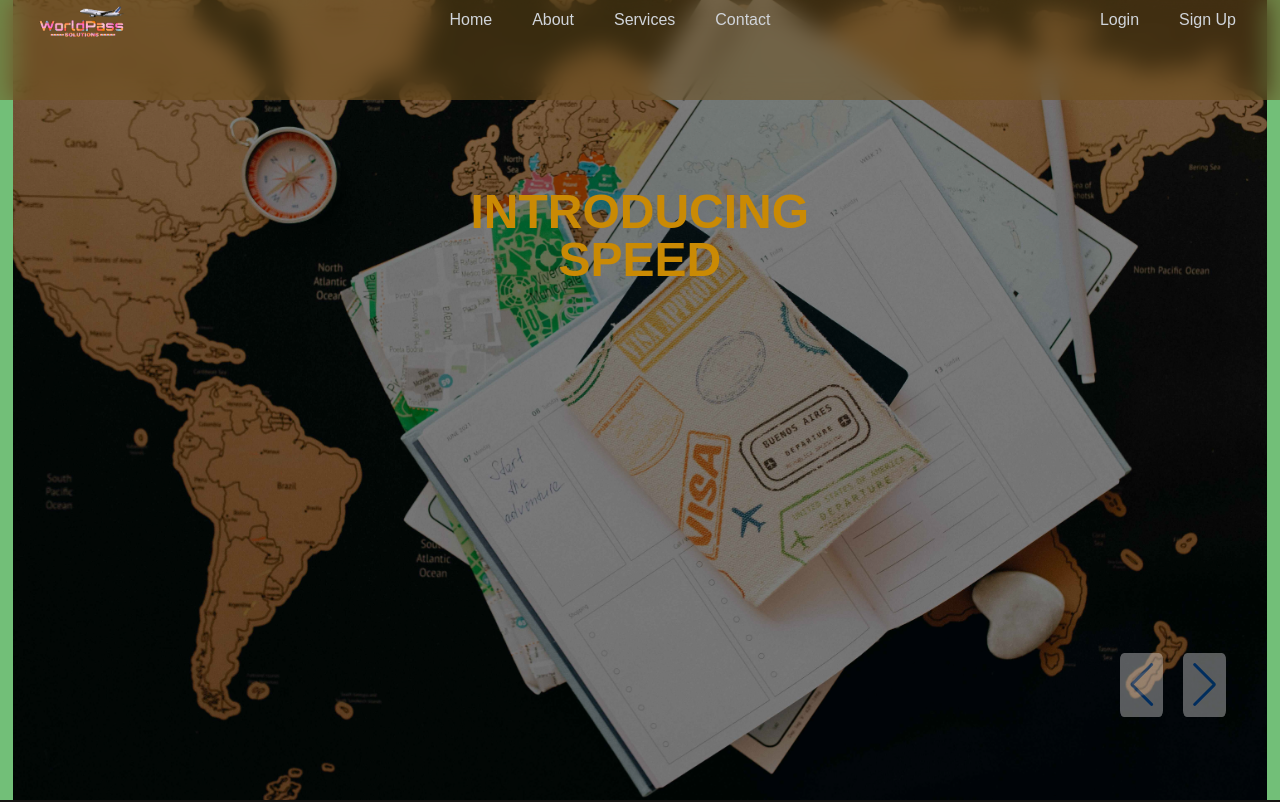
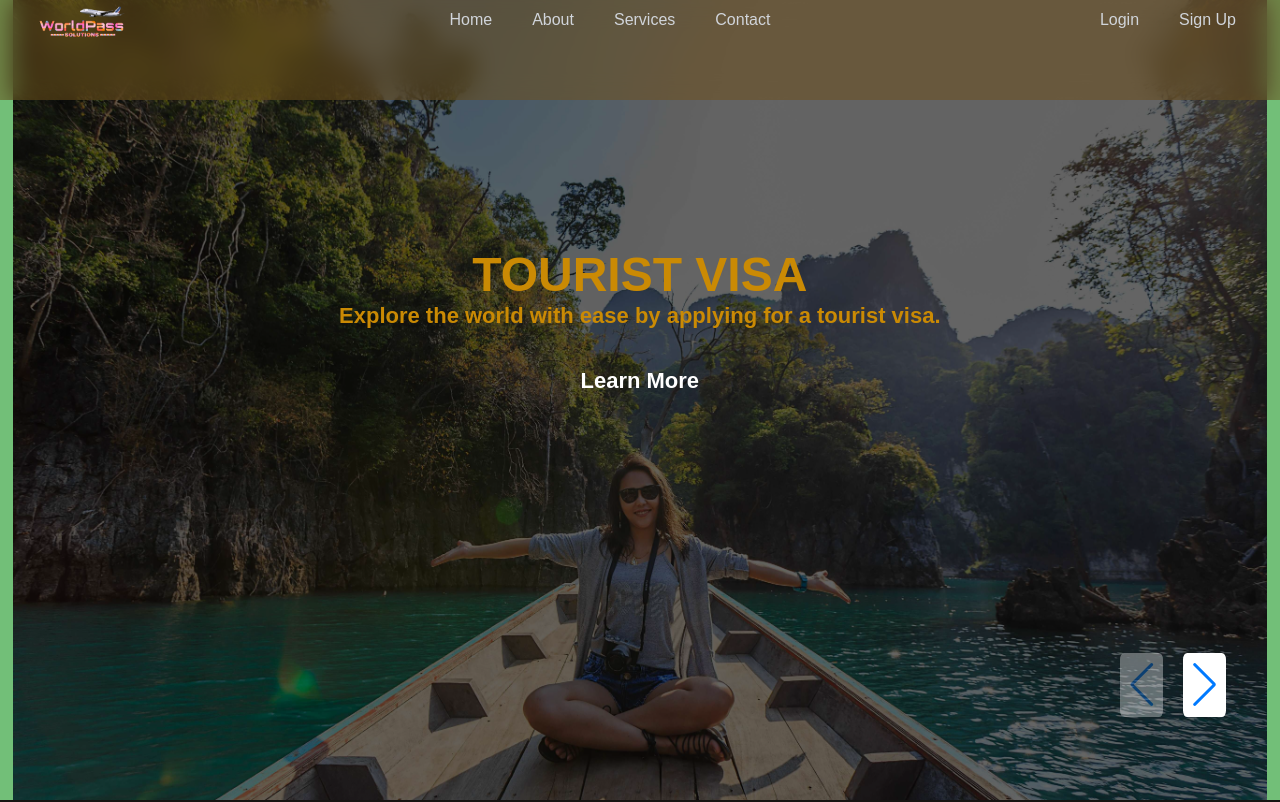
Before and after one commit to xnafi/worldpass-solutions, a Next.js app: page / in a window 1280 px wide. Shown: the top 802 px of the page. Built offline with nearby package versions, Linux system fonts and the light colour scheme; what react-locomotive-scroll would draw is missing.

Commit message:
banner done

```diff
--- a/src/components/view/About/About.tsx
+++ b/src/components/view/About/About.tsx
@@ -3,7 +3,10 @@ import img1 from "../../../../public/assets/banner.jpg";
 
 const about = () => {
   return (
-    <div className="bg-[#151412] py-12 h-full xl:h-screen flex flex-col items-center justify-center">
+    <div
+      className="bg-[#151412] py-12 h-full xl:h-screen flex flex-col items-center justify-center"
+      data-scroll-section
+    >
       <div className="max-w-[1400px] mx-auto px-4 sm:px-6 lg:px-8 mt-[100px] lg:mt-0">
         <div className="text-center">
           <h2 className="text-base text-white/60 font-semibold tracking-wide uppercase">
--- a/src/components/view/Banner/Banner.tsx
+++ b/src/components/view/Banner/Banner.tsx
@@ -7,10 +7,9 @@ import "swiper/css/navigation";
 import { EffectCreative, Autoplay, Navigation } from "swiper/modules";
 import { motion } from "framer-motion";
 import Image from "next/image";
-import lambo1 from "../../../../public/assets/banner.jpg";
-import lambo2 from "../../../../public/assets/banner.jpg";
-import lambo3 from "../../../../public/assets/banner.jpg";
 import "./banner.css";
+import visaServices from "@/data/VisaTypes";
+import Link from "next/link";
 
 const Banner = () => {
   return (
@@ -35,12 +34,14 @@ const Banner = () => {
         modules={[EffectCreative, Autoplay, Navigation]}
         className="mySwiper"
       >
-        <SwiperSlide>
+        {visaServices.map((service) => (
+          <SwiperSlide key={service.id}>
             <div className="bgWrap">
               <Image
                 alt="lambo"
-              src={lambo1}
+                src={service.image}
                 placeholder="blur"
+                blurDataURL={service.image}
                 quality={100}
                 fill
                 sizes="100vw"
@@ -49,16 +50,18 @@ const Banner = () => {
                 }}
               />
             </div>
-          <div className="flex flex-col h-full w-full bg-black/50">
+            <div className="flex flex-col h-full w-full bg-black/60 pt-[5%]">
               <motion.div
                 initial={{ y: -400 }}
                 animate={{ y: 0 }}
                 transition={{ duration: 1 }}
                 className="flex flex-col justify-start items-center mt-[90%] md:mt-[20%] lg:mt-[20%] xl:mt-[15%] font-quantico"
               >
-              <h1 className="headings text-yellow-600">INTRODUCING</h1>
+                <h1 className="headings text-yellow-600">{service.heading}</h1>
                 <div className="grid">
-                <h3 className="headings text-yellow-600">SPEED</h3>
+                  <h3 className="sub-headings text-yellow-600">
+                    {service.subheading}
+                  </h3>
                 </div>
               </motion.div>
               <motion.div
@@ -67,10 +70,15 @@ const Banner = () => {
                 transition={{ duration: 1.2 }}
                 className="flex justify-center items-center text-center mt-4 md:mt-8"
               >
-              {/* <CarListButton href="/car" /> */}
+                <Link href={service.action.link}>
+                  <button className="action-button">
+                    {service.action.label}
+                  </button>
+                </Link>
               </motion.div>
             </div>
           </SwiperSlide>
+        ))}
       </Swiper>
     </motion.div>
   );
--- a/src/utils/LocoWraper.tsx
+++ b/src/utils/LocoWraper.tsx
@@ -12,12 +12,8 @@ export default function LocoWraper({
     <LocomotiveScrollProvider
       options={{
         smooth: true,
-        direction: "horizontal",
-        touchMultiplier: 1,
-        lerp: 0.1,
-        scrollFromAnywhere: true,
-        gestureDirection: "vertical",
-        smartphone: true,
+        // direction: "horizontal",
+
 
         // ... all available Locomotive Scroll instance options
       }}
```
Lines whose indentation alone changed are shown as unchanged.
